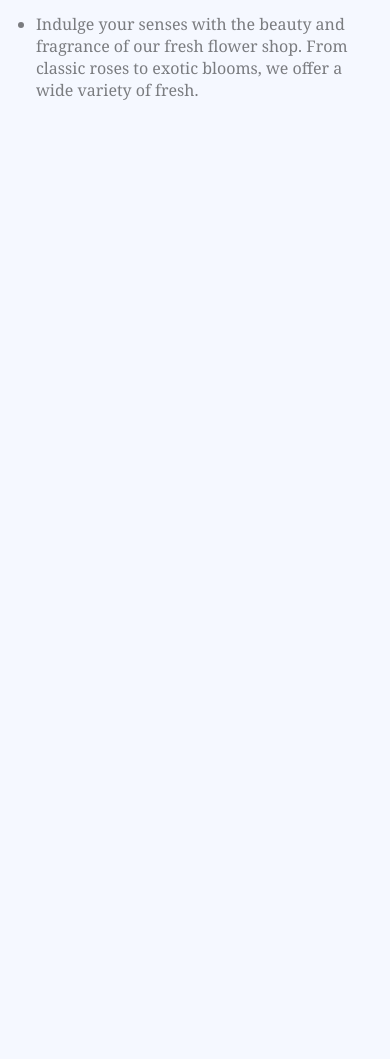
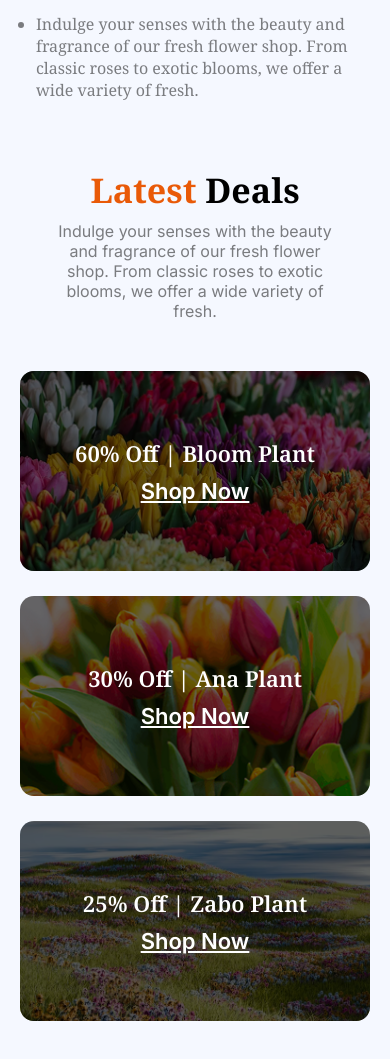
Before and after one commit to devrabiul/B12A02-Responsive-Flowers, a plain HTML site: page index.html in a window 390 px wide. Shown: the part 2929-3988 px from the top of the page. Before the commit the page ends 3096 px from the top, so only its background shows below. Drawn offline with Linux system fonts and the light colour scheme.

Commit message:
Latest Deal Section design for mobile and desktop view

```diff
--- a/index.html
+++ b/index.html
@@ -231,6 +231,42 @@
 
             <div class="section-divider"></div>
 
+            <div class="latest-deals-section">
+
+                <div class="section-header">
+                    <h4>
+                        <span class="colored-text">Latest</span>
+                        <span>Deals</span>
+                    </h4>
+
+                    <p>Indulge your senses with the beauty and fragrance of our fresh flower shop. From classic roses to
+                        exotic blooms, we offer a wide variety of fresh.</p>
+                </div>
+
+                <div class="deals-card-section">
+                    <div class="deals-card-item deals-card-01">
+                        <div>
+                            <h4>60% Off | Bloom Plant</h4>
+                            <a href="">Shop Now</a>
+                        </div>
+                    </div>
+                    <div class="deals-card-item deals-card-02">
+                        <div>
+                            <h4>30% Off | Ana  Plant</h4>
+                            <a href="">Shop Now</a>
+                        </div>
+                    </div>
+                    <div class="deals-card-item deals-card-03">
+                        <div>
+                            <h4>25% Off | Zabo Plant</h4>
+                            <a href="">Shop Now</a>
+                        </div>
+                    </div>
+                </div>
+            </div>
+
+            <div class="section-divider"></div>
+
     </main>
 
 </body>
--- a/style.css
+++ b/style.css
@@ -266,6 +266,68 @@ header nav .cart-area h4 {
     margin-bottom: 1rem;
 }
 
+.deals-card-section {
+    display: grid;
+    grid-template-columns: 1fr;
+    gap: 25px;
+}
+
+.deals-card-item {
+    aspect-ratio: 3.5/2;
+    background-repeat: no-repeat;
+    background-size: cover;
+    border-radius: 14px;
+    display: flex;
+    flex-direction: column;
+    align-items: center;
+    justify-content: center;
+    color: #FFFFFF;
+    position: relative;
+    overflow: hidden;
+}
+
+.deals-card-item::before {
+    position: absolute;
+    content: '';
+    background-color: rgb(0, 0, 0, 60%);
+    width: 100%;
+    height: 100%;
+    z-index: 1;
+}
+
+.deals-card-item div {
+    z-index: 2;
+    text-align: center;
+}
+
+.deals-card-item h4 {
+    font-size: 22px;
+    font-weight: 600;
+    color: #FFFFFF;
+    font-family: var(--rs-primary-color);
+    margin-bottom: 10px;
+}
+
+.deals-card-item a {
+    font-size: 22px;
+    font-weight: 600;
+    text-decoration: underline;
+    color: #FFFFFF;
+    font-family: var(--rs-secondary-font);
+}
+
+.deals-card-01 {
+    background-image: url('./assets/deal-bloom.png');
+}
+
+.deals-card-02 {
+    background-image: url('./assets/deal-ana.png');
+}
+
+.deals-card-03 {
+    background-image: url('./assets/deal-zabo.png');
+}
+
 @media (min-width: 992px) {
     .section-divider {
         width: 100%;
@@ -400,4 +462,38 @@ header nav .cart-area h4 {
         font-size: 22px;
     }
 
+    .deals-card-section {
+        display: grid;
+        grid-template-columns: repeat(3, 1fr);
+        grid-template-rows: 1fr 1fr;
+        gap: 20px;
+    }
+
+    .deals-card-item {
+        height: 100%;
+        width: 100%;
+    }
+
+    .deals-card-item h4 {
+        font-size: 22px;
+        margin-bottom: 10px;
+    }
+
+    .deals-card-item a {
+        font-size: 22px;
+    }
+
+    .deals-card-03 {
+        grid-column: 2 / 4;
+        grid-row: 1 / 3;
+    }
+
+    .deals-card-03 h4 {
+        font-size: 40px;
+    }
+
+    .deals-card-03 a {
+        font-size: 28px;
+    }
+
 }
```
